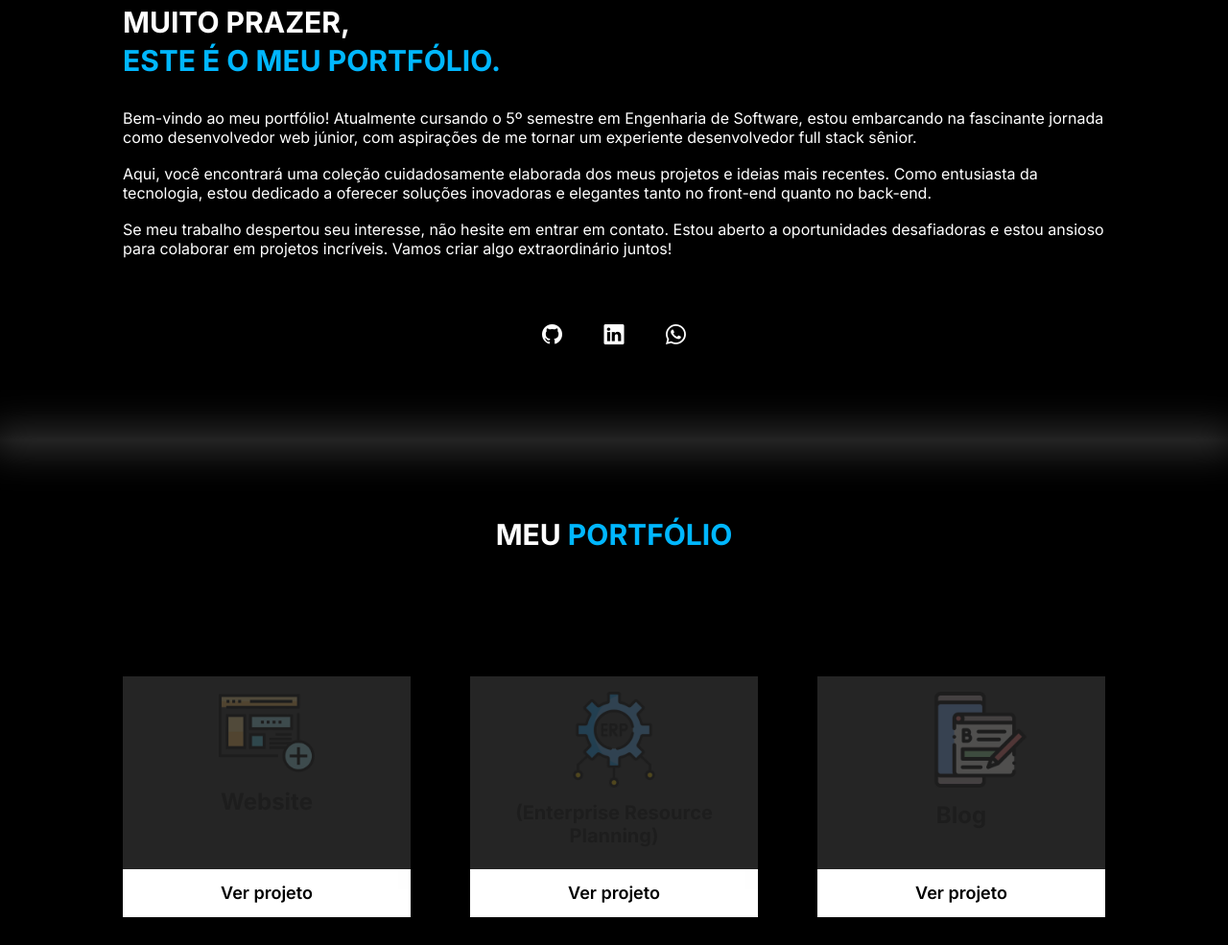
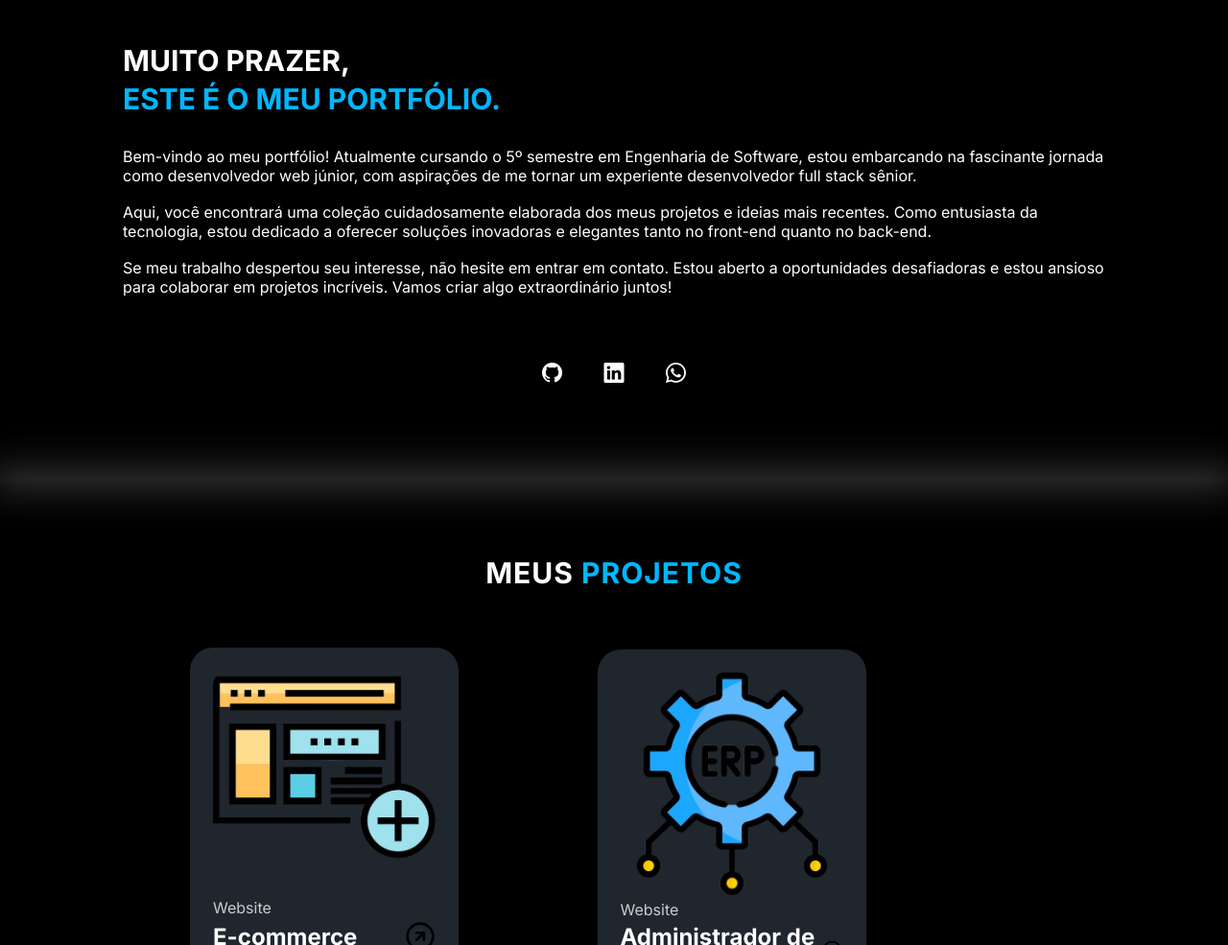
Before and after one commit to Brunocruiz/Website, a plain HTML site: page index.html in a window 1280 px wide. Shown: the part 1815-2800 px from the top of the page at 96% size. Drawn offline with nearby package versions, Linux system fonts and the light colour scheme.

Commit message:
add script JS

```diff
--- a/index.html
+++ b/index.html
@@ -122,91 +122,61 @@
         <section class="portfolio" id="projetos">
             <div class="interface">
 
-                <h2 class="titulo">MEU <span>PORTFÓLIO</span></h2>
+                <h2 class="titulo">MEUS <span>PROJETOS</span></h2>
 
-                <div class="container-port">
-                    <div class="card">
-                        <div class="face face1">
-                            <div class="content">
-                                <img src="imagens/website_icon-removebg-preview.png">
-                                <h3>Website</h3>
-                            </div>
-                        </div>
-                        <div class="face face2">
-                            <div class="content">
-                                <ul>
-                                    <li>
-                                        <h3>HTML</h3>
-                                        <span class="barras"><span class="html"></span></span>
-                                    </li>
-                                    <li>
-                                        <h3>CSS</h3>
-                                        <span class="barras"><span class="css"></span></span>
-                                    </li>
-                                    <li>
-                                        <h3>JAVASCRIPT</h3>
-                                        <span class="barras"><span class="javascript"></span></span>
-                                    </li>
-                                </ul>
-                                <a href="projetos/projeto1/projeto1.html" class="button-1">Ver projeto</a>
-                            </div>
+                <div class="card" id="card1">
+                    <div class="card-image">
+                      <img src="imagens/website_icon-removebg-preview.png" alt="">
+                    </div>
+
+                    <div class="card-content">
+                        <p class="sub-title">Website</p>
+                        <div class="main-content">
+                            <h2 class="title">E-commerce</h2>
+                            <svg class="icon" xmlns="http://www.w3.org/2000/svg" viewBox="0 0 24 24" fill="none" stroke="currentColor" stroke-width="2" stroke-linecap="round" stroke-linejoin="round" class="lucide lucide-arrow-right-circle">
+                                <circle cx="12" cy="12" r="10" />
+                                <path d="M8 12h8" />
+                                <path d="m12 16 4-4-4-4" />
+                            </svg>
                         </div>
                     </div>
-                    <div class="card">
-                        <div class="face face1">
-                            <div class="content">
-                                <img src="imagens/erp-removebg-preview.png" class="img-port2">
-                                <h3 class="text-port2">(Enterprise Resource Planning)</h3>
-                            </div>
-                        </div>
-                        <div class="face face2">
-                            <div class="content">
-                                <ul>
-                                    <li>
-                                        <h3>HTML</h3>
-                                        <span class="barras"><span class="html-2"></span></span>
-                                    </li>
-                                    <li>
-                                        <h3>CSS</h3>
-                                        <span class="barras"><span class="css-2"></span></span>
-                                    </li>
-                                    <li>
-                                        <h3>JAVASCRIPT</h3>
-                                        <span class="barras"><span class="javascript-2"></span></span>
-                                    </li>
-                                </ul>
-                                <a href="projetos/projeto2/projeto2.html" class="button-2">Ver projeto</a>
-                            </div>
-                        </div>
+                </div> <!-- CARD 1-->
+
+                <div class="card" id="card2">
+                    <div class="card-image">
+                      <img src="imagens/erp-removebg-preview.png" alt="">
                     </div>
-                    <div class="card">
-                        <div class="face face1">
-                            <div class="content">
-                                <img src="imagens/blog-removebg-preview.png" class="img-port3">
-                                <h3>Blog</h3>
-                            </div>
-                        </div>
-                        <div class="face face2">
-                            <div class="content">
-                                <ul>
-                                    <li>
-                                        <h3>HTML</h3>
-                                        <span class="barras"><span class="html"></span></span>
-                                    </li>
-                                    <li>
-                                        <h3>CSS</h3>
-                                        <span class="barras"><span class="css"></span></span>
-                                    </li>
-                                    <li>
-                                        <h3>JAVASCRIPT</h3>
-                                        <span class="barras"><span class="javascript"></span></span>
-                                    </li>
-                                </ul>
-                                <a href="projetos/projeto3/projeto3.html" class="button-3">Ver projeto</a>
-                            </div>
-                        </div>
-                </div>
 
+                    <div class="card-content">
+                      <p class="sub-title">Website</p>
+                      <div class="main-content">
+                        <h2 class="title">Administrador de Vendas</h2>
+                        <svg class="icon" xmlns="http://www.w3.org/2000/svg" viewBox="0 0 24 24" fill="none" stroke="currentColor" stroke-width="2" stroke-linecap="round" stroke-linejoin="round" class="lucide lucide-arrow-right-circle">
+                          <circle cx="12" cy="12" r="10" />
+                          <path d="M8 12h8" />
+                          <path d="m12 16 4-4-4-4" />
+                        </svg>
+                      </div>
+                    </div>
+                </div> <!-- CARD 2-->
+
+                <div class="card" id="card3">
+                    <div class="card-image">
+                      <img src="imagens/blog-removebg-preview.png" alt="">
+                    </div>
+
+                    <div class="card-content">
+                      <p class="sub-title">Website</p>
+                      <div class="main-content">
+                        <h2 class="title">Blog de notícias</h2>
+                        <svg class="icon" xmlns="http://www.w3.org/2000/svg" viewBox="0 0 24 24" fill="none" stroke="currentColor" stroke-width="2" stroke-linecap="round" stroke-linejoin="round" class="lucide lucide-arrow-right-circle">
+                          <circle cx="12" cy="12" r="10" />
+                          <path d="M8 12h8" />
+                          <path d="m12 16 4-4-4-4" />
+                        </svg>
+                      </div>
+                    </div>
+                </div> <!-- CARD 3-->
         </section>
     </main>
 
--- a/script.js
+++ b/script.js
@@ -19,3 +19,28 @@ document.addEventListener("DOMContentLoaded", function () {
       });
   });
 });
+
+// REDIRECIONANDO PROJETO 1,2 e 3
+document.getElementById("card1").addEventListener("click", function() {
+    // Defina o URL para redirecionamento
+    var redirectURL = "C:/Users/Bruno/Documents/MeusProjetos/Website/projetos/projeto1/projeto1.html";
+
+    // Redirecione para o URL especificado
+    window.location.href = redirectURL;
+});
+
+document.getElementById("card2").addEventListener("click", function() {
+    // Defina o URL para redirecionamento
+    var redirectURL = "C:/Users/Bruno/Documents/MeusProjetos/Website/projetos/projeto2/projeto2.html";
+
+    // Redirecione para o URL especificado
+    window.location.href = redirectURL;
+});
+
+document.getElementById("card3").addEventListener("click", function() {
+    // Defina o URL para redirecionamento
+    var redirectURL = "C:/Users/Bruno/Documents/MeusProjetos/Website/projetos/projeto3/projeto3.html";
+
+    // Redirecione para o URL especificado
+    window.location.href = redirectURL;
+});
--- a/style.css
+++ b/style.css
@@ -115,6 +115,8 @@ h2.titulo{
     color: #fff;
     font-size: 38px;
     text-align: center;
+    letter-spacing: 1px;
+    margin-bottom: 40px;
 }
 
 h2.titulo span{
@@ -502,146 +504,82 @@ section.portfolio .flex{
 }
 
 /* CARD PORFOLIO */
-.container-port{
+.card {
+    width: 280px;
+    margin: 20px 70px 20px;
+    aspect-ratio: 1 / 1.3;
+    padding: 24px;
+    background-color: hsl(210, 20%, 15%);
+    border-radius: 24px;
+    box-shadow: 0px 0px 20px -1.5px hsl(0 0% 0% / 0.5);
     position: relative;
-    padding-top: 30px;
-    display: flex;
-    justify-content: space-between;
-}
-
-.container-port .card{
-    position: relative;
+    display: inline-block;
+    flex-direction: column;
     cursor: pointer;
   }
 
-.container-port .card .face{
-    width: 300px;
-    height: 201px;
-    transition: 0.5s;
+  .card > .card-image {
+    width: 100%;
+    height: 75%;
+    transition: 0.5s ease;
   }
 
-.container-port .card .face.face1{
-    position: relative;
-    background: #252525;
-    display: flex;
-    justify-content: center;
-    align-items: center;
-    z-index: 1;
-    transform: translateY(100px);
+  .card-content {
+    margin-top: auto;
   }
 
-.container-port .card:hover .face.face1{
-    background: rgb(0, 183, 255);
-    transform: translateY(0);
+  .card-image > img {
+    width: 100%;
+    display: block;
+    object-fit: cover;
+    border-radius: 16px;
+  }
+  .card:hover > .card-image {
+    translate: 0 -14px;
   }
 
-.container-port .card .face.face1 .content{
-    opacity: 0.2;
-    transition: 0.5s;
+  .card-content .sub-title {
+    color: #ccc;
+    font-size: 16px;
+    margin-bottom: 4px;
   }
 
-.container-port .card:hover .face.face1 .content{
-    opacity: 1;
+  .card-content .main-content {
+    display: flex;
+    justify-content: space-between;
+    align-items: center;
   }
 
-.container-port .card .face.face1 .content img{
-    max-width: 100px;
-    margin-top: 25px;
+  .main-content > .icon {
+    width: 32px;
+    height: 32px;
+    rotate: -45deg;
+    transition: 0.35s ease;
+  }
+  .card:hover .icon {
+    rotate: 0deg;
+    color: rgb(0, 183, 255);
   }
 
-.container-port .card .face.face1 .content .img-port2{
-    max-width: 100px;
-    margin-left: 100px;
+  .main-content > .title {
+    color: #fff;
+    font-size: 24px;
+    font-weight: 700;
   }
 
-.container-port .card .face.face1 .content .img-port3{
-    max-width: 100px;
-    margin-left: 40px;
+  .card::before {
+    content: "";
+    position: absolute;
+    inset: 1px;
+    background-color: hsl(210, 14%, 80%);
+    z-index: -1;
+    border-radius: inherit;
+    transition: all 0.35s ease;
   }
-
-.container-port .card .face.face1 .content h3{
-    margin: 10px 0 0;
-    padding: 0;
-    color: #000;
-    text-align: center;
-    font-size: 1.5rem;
+  .card:hover::before {
+    transform: rotate(10deg);
+    box-shadow: 0px 0px 20px -5px #000;
   }
-
-.container-port .card .face.face1 .content .text-port2{
-    font-size: 20px;
-}
-
-.container-port .card .face.face2{
-    position: relative;
-    background: #fff;
-    display: flex;
-    justify-content: center;
-    align-items: center;
-    padding: 20px;
-    box-sizing: border-box;
-    box-shadow: 0 20px 50px rgba(0, 0, 0, 0.8);
-    transform: translateY(-100px);
-}
-
-.container-port .card:hover .face.face2{
-    transform: translateY(0);
-}
-
-.content{
-    height: 220px;
-}
-
-
-
-.content ul{
-    padding-left: 15px;
-    list-style: none;
-}
-
-.content ul li{
-    margin: 20px 0;
-}
-
-.content .barras{
-    background-color: #ccc;
-    display: block;
-    width: 250px;
-    height: 20px;
-    border-radius: 20px;
-    position: relative;
-    overflow: hidden;
-}
-
-.barras > span{
-    height: 20px;
-    background: linear-gradient(to right, #fe4701, #ff0054);
-    position: absolute;
-}
-
-.html{
-    width: 80%;
-}
-
-.html-2{
-    width: 75%;
-}
-
-.css{
-    width: 50%;
-}
-
-.css-2{
-    width: 65%;
-}
-
-.javascript{
-    width: 35%;
-}
-
-.javascript-2{
-    width: 38%;
-}
-
 /* DESIGN FOOTER */
 
 footer{
```
Lines whose indentation alone changed are shown as unchanged.
